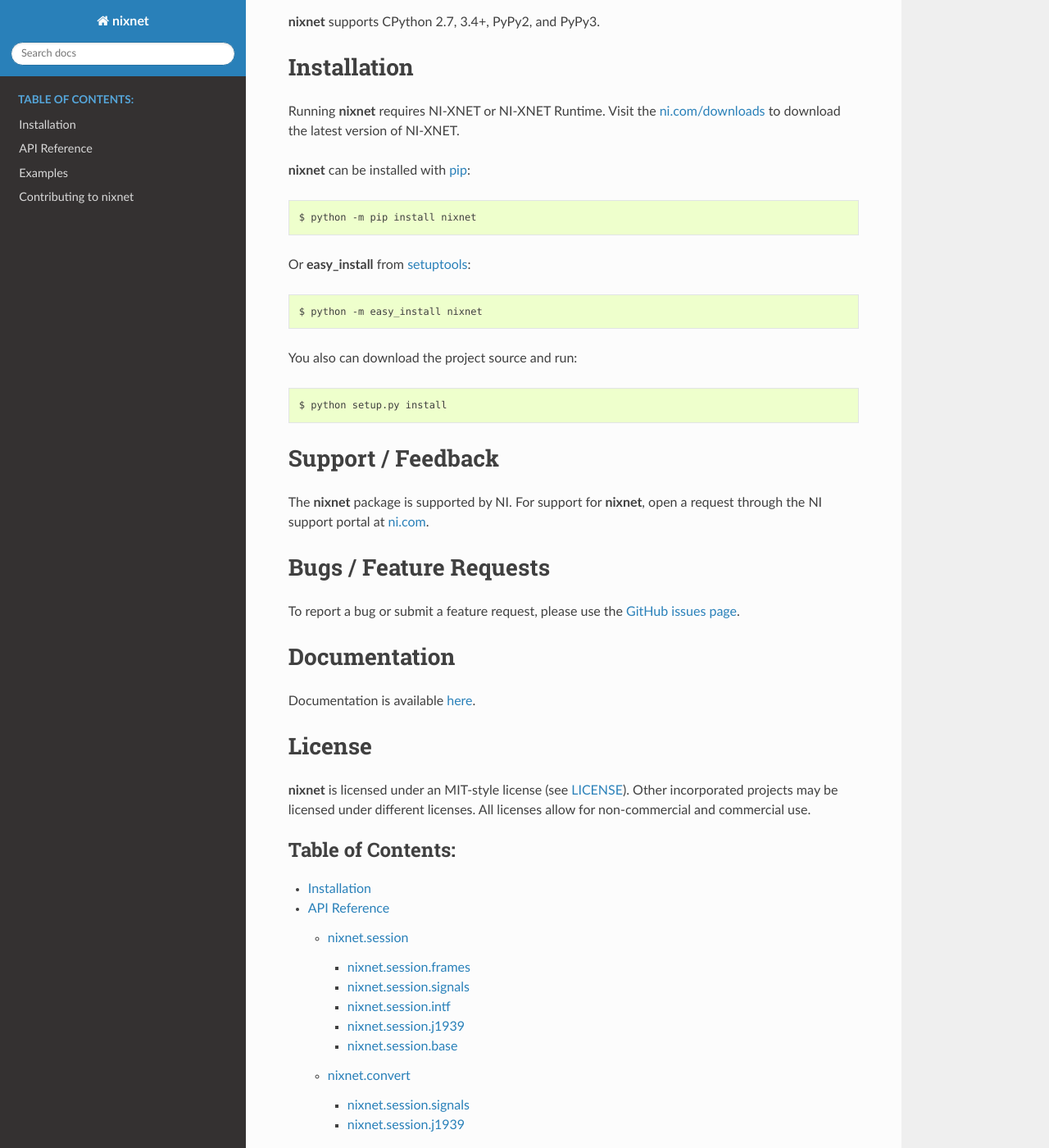
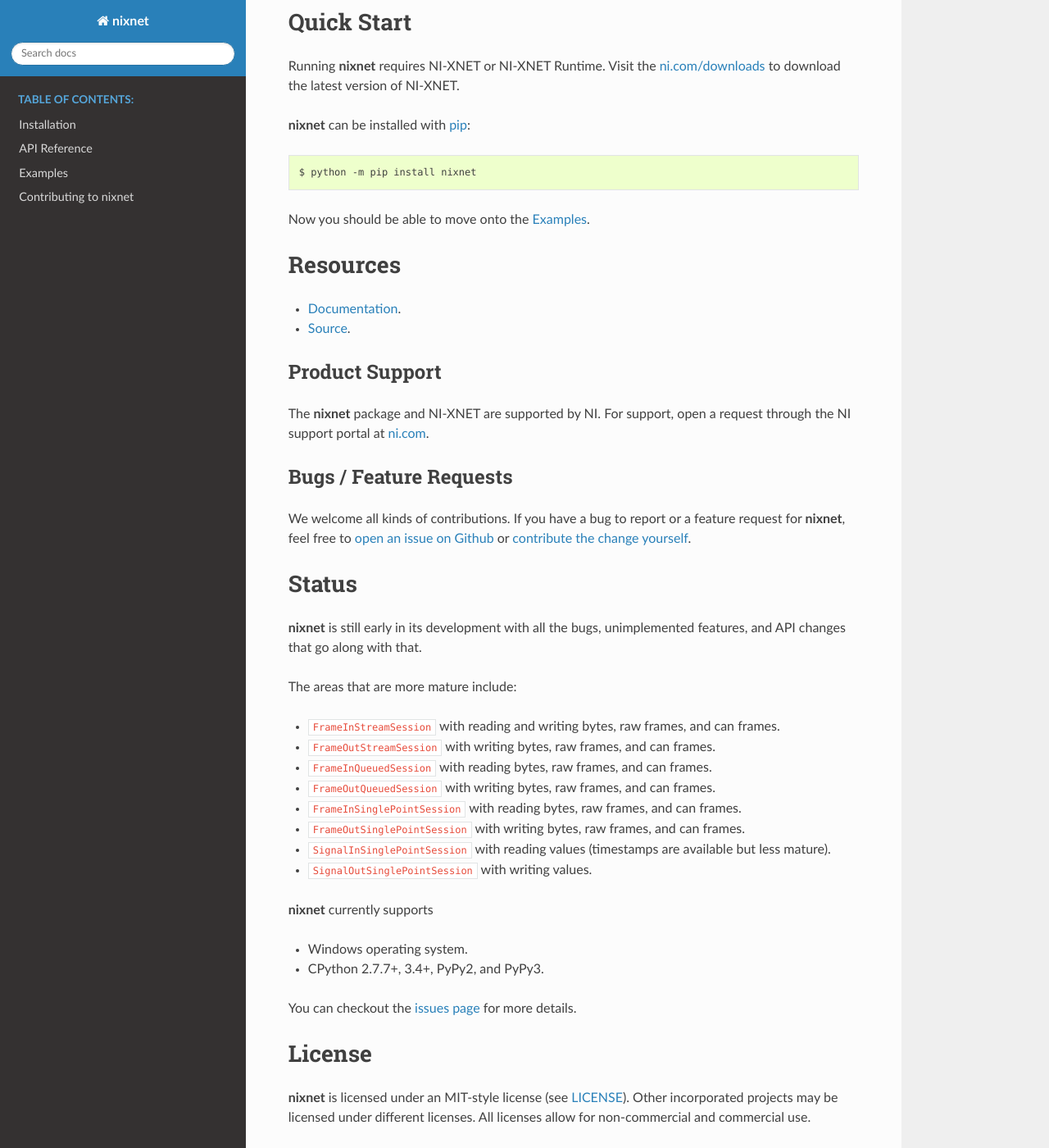
Before and after one commit to ni/nixnet-python, a Sphinx documentation site: the page built from docs/index.rst, in a window 1280 px wide and 1400 px high, scrolled down 489 px. Shown: the whole window at 82% size. Built offline with Sphinx 7.4.7 and the Read the Docs theme 2.0.0, drawn with Linux system fonts in a browser that asks for light colours; some of the changed lines change nothing that is shown; some of the changed text lies outside the part shown.

Commit message:
docs(rtd): Reuse top-level README

```diff
--- a/README.rst
+++ b/README.rst
@@ -55,7 +55,6 @@
 Resources
 =========
 
-- `Examples <https://github.com/ni/nixnet-python/tree/master/nixnet_examples>`_.
 - `Documentation <http://nixnet.readthedocs.io>`_.
 - `Source <https://github.com/ni/nixnet-python>`_.
 
--- a/docs/README.rst
+++ /dev/null
@@ -1,65 +0,0 @@
-===========  =================================================================================================================================
-Info         Contains a Python API for interacting with NI-XNET. See `GitHub <https://github.com/ni/nixnet-python/>`_ for the latest source.
-Author       National Instruments
-===========  =================================================================================================================================
-
-About
-=====
-
-The **nixnet** package contains an API (Application Programming Interface) for
-interacting with the NI-XNET driver in Python.  This package was created and is
-supported by NI.
-
-Some functions in the **nixnet** package may be unavailable with earlier
-versions of the NI-XNET driver. Visit
-`ni.com/downloads <http://www.ni.com/downloads/>`_ to upgrade your version of
-NI-XNET.
-
-**nixnet** supports only the Windows operating system.
-
-**nixnet** supports CPython 2.7, 3.4+, PyPy2, and PyPy3.
-
-Installation
-============
-
-Running **nixnet** requires NI-XNET or NI-XNET Runtime. Visit the
-`ni.com/downloads <http://www.ni.com/downloads/>`_ to download the latest version
-of NI-XNET.
-
-**nixnet** can be installed with `pip <http://pypi.python.org/pypi/pip>`_::
-
-  $ python -m pip install nixnet
-
-Or **easy_install** from
-`setuptools <http://pypi.python.org/pypi/setuptools>`_::
-
-  $ python -m easy_install nixnet
-
-You also can download the project source and run::
-
-  $ python setup.py install
-
-Support / Feedback
-==================
-
-The **nixnet** package is supported by NI. For support for **nixnet**, open
-a request through the NI support portal at `ni.com <http://www.ni.com>`_.
-
-Bugs / Feature Requests
-=======================
-
-To report a bug or submit a feature request, please use the
-`GitHub issues page <https://github.com/ni/nixnet-python/issues>`_.
-
-Documentation
-=============
-
-Documentation is available `here <http://nixnet.readthedocs.io>`_.
-
-License
-=======
-
-**nixnet** is licensed under an MIT-style license (see
-`LICENSE <https://github.com/ni/nixnet-python/blob/master/LICENSE>`_).
-Other incorporated projects may be licensed under different licenses. All
-licenses allow for non-commercial and commercial use.
--- a/docs/index.rst
+++ b/docs/index.rst
@@ -4,9 +4,9 @@
    contain the root `toctree` directive.
 
 NI-XNET Python Documentation
-=============================
+============================
 
-.. include:: README.rst
+.. include:: ../README.rst
 
 .. toctree::
    :maxdepth: 3
```
